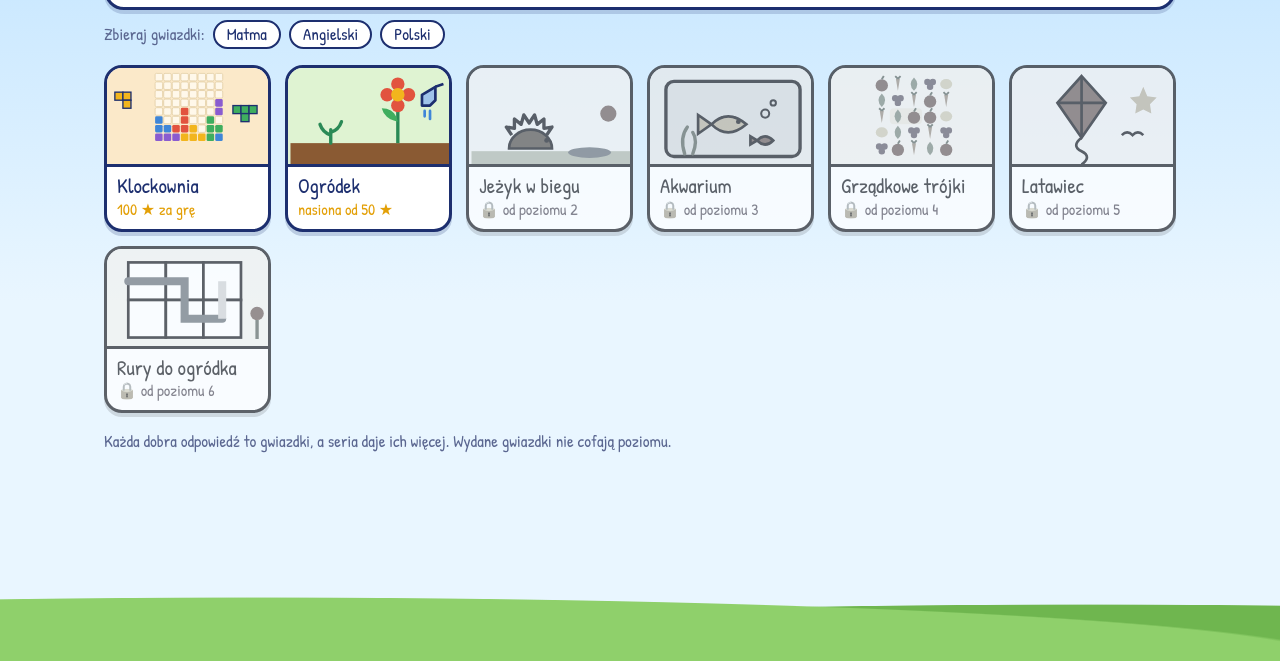
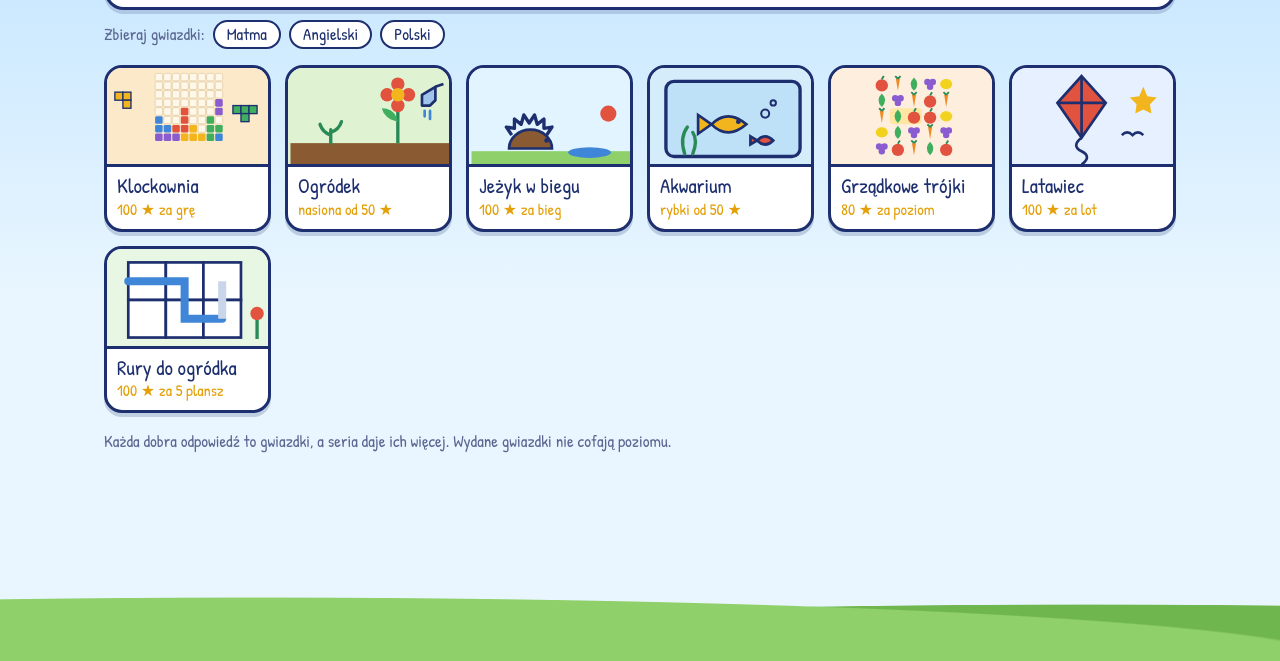
Before and after one commit to paduszynski/naukagry, a plain HTML site: page index.html in a window 1280 px wide. Shown: the part 139-800 px from the top of the page. Drawn offline with Linux system fonts and the light colour scheme.

Commit message:
Naukagry 1.1: wszystkie gry od poziomu 1, rybki od poziomu 1

```diff
--- a/games/akwarium.js
+++ b/games/akwarium.js
@@ -12,33 +12,33 @@
   var MAX_FISH = 20, MAX_DECO = 14;
 
   var FISH = [
-    { k: 'gupik', pl: 'gupik', en: 'guppy', lv: 3, price: 50, size: 0.6, shape: 'basic', body: '#a8dcf2', fin: '#f47fb0', pat: 'spots', tail: 'fan', speed: 1.2 },
-    { k: 'zlota', pl: 'złota rybka', en: 'goldfish', lv: 3, price: 60, size: 0.85, shape: 'basic', body: '#f6982a', fin: '#fbc75e', tail: 'double', b: 0.66, speed: 0.9 },
-    { k: 'neonek', pl: 'neonek', en: 'neon tetra', lv: 4, price: 70, size: 0.55, shape: 'basic', body: '#d9e2ee', fin: '#e8eef6', pat: 'neon', speed: 1.3, b: 0.48 },
-    { k: 'danio', pl: 'danio', en: 'zebrafish', lv: 5, price: 80, size: 0.6, shape: 'basic', body: '#f4e7b4', fin: '#f4e7b4', pat: 'hstripes', speed: 1.5, b: 0.45 },
-    { k: 'kirysek', pl: 'kirysek', en: 'catfish', lv: 6, price: 90, size: 0.7, shape: 'basic', body: '#cdb48c', fin: '#e2d2b0', pat: 'cat', speed: 0.8, zone: 'bottom', b: 0.55 },
-    { k: 'skalar', pl: 'skalar', en: 'angelfish', lv: 7, price: 110, size: 0.95, shape: 'angel', body: '#f3f1ea', fin: '#e8e2d2', pat: 'vstripes', speed: 0.7 },
-    { k: 'blazenek', pl: 'błazenek', en: 'clownfish', lv: 8, price: 120, size: 0.75, shape: 'basic', body: '#f67c1e', fin: '#f67c1e', pat: 'clown', speed: 1.0, b: 0.58 },
-    { k: 'bojownik', pl: 'bojownik', en: 'betta fish', lv: 9, price: 130, size: 0.8, shape: 'betta', body: '#4466dd', fin: '#c440b4', speed: 0.6, b: 0.45 },
-    { k: 'mieczyk', pl: 'mieczyk', en: 'swordtail', lv: 10, price: 140, size: 0.8, shape: 'sword', body: '#ea4b3a', fin: '#f08a5a', speed: 1.2, b: 0.48 },
-    { k: 'rozdymka', pl: 'rozdymka', en: 'pufferfish', lv: 11, price: 160, size: 0.8, shape: 'puffer', body: '#f3d56c', fin: '#f6e3a0', pat: 'pspots', speed: 0.6 },
-    { k: 'pokolec', pl: 'pokolec', en: 'blue tang', lv: 12, price: 180, size: 0.95, shape: 'basic', body: '#3d7fe2', fin: '#2f5fc0', pat: 'tang', tail: 'yellow', speed: 1.0, b: 0.66 },
-    { k: 'dyskowiec', pl: 'dyskowiec', en: 'discus', lv: 13, price: 200, size: 1.0, shape: 'disc', body: '#ec6b3a', fin: '#e85a3a', pat: 'waves', speed: 0.6 },
-    { k: 'konik', pl: 'konik morski', en: 'seahorse', lv: 14, price: 230, size: 0.95, shape: 'seahorse', body: '#f5b82a', fin: '#fbe08a', speed: 0.35, zone: 'mid' },
-    { k: 'plaszczka', pl: 'płaszczka', en: 'stingray', lv: 15, price: 260, size: 1.15, shape: 'ray', body: '#9d8cc6', fin: '#b8aade', speed: 0.6, zone: 'bottom' },
-    { k: 'teczanka', pl: 'tęczanka', en: 'rainbowfish', lv: 16, price: 300, size: 0.85, shape: 'basic', body: '#5aa0e8', fin: '#f6a23a', pat: 'rainbow', speed: 1.1, b: 0.55 }
+    { k: 'gupik', pl: 'gupik', en: 'guppy', lv: 1, price: 50, size: 0.6, shape: 'basic', body: '#a8dcf2', fin: '#f47fb0', pat: 'spots', tail: 'fan', speed: 1.2 },
+    { k: 'zlota', pl: 'złota rybka', en: 'goldfish', lv: 1, price: 60, size: 0.85, shape: 'basic', body: '#f6982a', fin: '#fbc75e', tail: 'double', b: 0.66, speed: 0.9 },
+    { k: 'neonek', pl: 'neonek', en: 'neon tetra', lv: 2, price: 70, size: 0.55, shape: 'basic', body: '#d9e2ee', fin: '#e8eef6', pat: 'neon', speed: 1.3, b: 0.48 },
+    { k: 'danio', pl: 'danio', en: 'zebrafish', lv: 3, price: 80, size: 0.6, shape: 'basic', body: '#f4e7b4', fin: '#f4e7b4', pat: 'hstripes', speed: 1.5, b: 0.45 },
+    { k: 'kirysek', pl: 'kirysek', en: 'catfish', lv: 4, price: 90, size: 0.7, shape: 'basic', body: '#cdb48c', fin: '#e2d2b0', pat: 'cat', speed: 0.8, zone: 'bottom', b: 0.55 },
+    { k: 'skalar', pl: 'skalar', en: 'angelfish', lv: 5, price: 110, size: 0.95, shape: 'angel', body: '#f3f1ea', fin: '#e8e2d2', pat: 'vstripes', speed: 0.7 },
+    { k: 'blazenek', pl: 'błazenek', en: 'clownfish', lv: 6, price: 120, size: 0.75, shape: 'basic', body: '#f67c1e', fin: '#f67c1e', pat: 'clown', speed: 1.0, b: 0.58 },
+    { k: 'bojownik', pl: 'bojownik', en: 'betta fish', lv: 7, price: 130, size: 0.8, shape: 'betta', body: '#4466dd', fin: '#c440b4', speed: 0.6, b: 0.45 },
+    { k: 'mieczyk', pl: 'mieczyk', en: 'swordtail', lv: 8, price: 140, size: 0.8, shape: 'sword', body: '#ea4b3a', fin: '#f08a5a', speed: 1.2, b: 0.48 },
+    { k: 'rozdymka', pl: 'rozdymka', en: 'pufferfish', lv: 9, price: 160, size: 0.8, shape: 'puffer', body: '#f3d56c', fin: '#f6e3a0', pat: 'pspots', speed: 0.6 },
+    { k: 'pokolec', pl: 'pokolec', en: 'blue tang', lv: 10, price: 180, size: 0.95, shape: 'basic', body: '#3d7fe2', fin: '#2f5fc0', pat: 'tang', tail: 'yellow', speed: 1.0, b: 0.66 },
+    { k: 'dyskowiec', pl: 'dyskowiec', en: 'discus', lv: 11, price: 200, size: 1.0, shape: 'disc', body: '#ec6b3a', fin: '#e85a3a', pat: 'waves', speed: 0.6 },
+    { k: 'konik', pl: 'konik morski', en: 'seahorse', lv: 12, price: 230, size: 0.95, shape: 'seahorse', body: '#f5b82a', fin: '#fbe08a', speed: 0.35, zone: 'mid' },
+    { k: 'plaszczka', pl: 'płaszczka', en: 'stingray', lv: 13, price: 260, size: 1.15, shape: 'ray', body: '#9d8cc6', fin: '#b8aade', speed: 0.6, zone: 'bottom' },
+    { k: 'teczanka', pl: 'tęczanka', en: 'rainbowfish', lv: 14, price: 300, size: 0.85, shape: 'basic', body: '#5aa0e8', fin: '#f6a23a', pat: 'rainbow', speed: 1.1, b: 0.55 }
   ];
   var DECOS = [
-    { k: 'kamyki', n: 'kamyki', lv: 3, price: 50, w: 46, h: 20 },
-    { k: 'roslinka', n: 'roślinka', lv: 3, price: 60, w: 34, h: 74 },
-    { k: 'muszla', n: 'muszla', lv: 4, price: 80, w: 34, h: 26 },
-    { k: 'koral', n: 'koralowiec', lv: 5, price: 100, w: 44, h: 52 },
-    { k: 'zamek', n: 'zamek', lv: 6, price: 200, w: 74, h: 82 },
-    { k: 'amfora', n: 'amfora', lv: 7, price: 120, w: 52, h: 30 },
-    { k: 'skrzynia', n: 'skrzynia skarbów', lv: 9, price: 250, w: 46, h: 36 }
+    { k: 'kamyki', n: 'kamyki', lv: 1, price: 50, w: 46, h: 20 },
+    { k: 'roslinka', n: 'roślinka', lv: 1, price: 60, w: 34, h: 74 },
+    { k: 'muszla', n: 'muszla', lv: 2, price: 80, w: 34, h: 26 },
+    { k: 'koral', n: 'koralowiec', lv: 3, price: 100, w: 44, h: 52 },
+    { k: 'zamek', n: 'zamek', lv: 4, price: 200, w: 74, h: 82 },
+    { k: 'amfora', n: 'amfora', lv: 5, price: 120, w: 52, h: 30 },
+    { k: 'skrzynia', n: 'skrzynia skarbów', lv: 7, price: 250, w: 46, h: 36 }
   ];
   var BGS = [
-    { k: 'zwykle', n: 'zwykła woda', lv: 3, price: 0, top: '#86ccf2', bot: '#2c74c2', sand: '#f2dca0' },
+    { k: 'zwykle', n: 'zwykła woda', lv: 1, price: 0, top: '#86ccf2', bot: '#2c74c2', sand: '#f2dca0' },
     { k: 'rafa', n: 'rafa koralowa', lv: 5, price: 150, top: '#86dcf0', bot: '#2483b4', sand: '#f6e1b0' },
     { k: 'jezioro', n: 'jezioro', lv: 10, price: 200, top: '#a6d6b0', bot: '#357a68', sand: '#ccb68a' },
     { k: 'statek', n: 'zatopiony statek', lv: 15, price: 300, top: '#74b4e2', bot: '#1d4b8a', sand: '#e6cf98' }
--- a/index.html
+++ b/index.html
@@ -4,7 +4,7 @@
 <meta charset="utf-8">
 <meta name="viewport" content="width=device-width, initial-scale=1, viewport-fit=cover, user-scalable=no">
 <title>Gry za gwiazdki</title>
-<meta name="version" content="1.0">
+<meta name="version" content="1.1">
 <meta name="description" content="Gry dla dzieci za gwiazdki zdobyte w Matmie, Angielskim i Polskim.">
 <meta name="theme-color" content="#3f86d8">
 <link rel="manifest" href="manifest.webmanifest">
@@ -106,7 +106,7 @@ h1{margin:0;font-weight:400;font-size:2.1rem;line-height:1}
 <div id="hub">
   <div class="wrap hub-top">
     <div class="title-row">
-      <h1>Gry za gwiazdki <span class="ver" title="Wersja 1.0">1.0</span></h1>
+      <h1>Gry za gwiazdki <span class="ver" title="Wersja 1.1">1.1</span></h1>
     </div>
     <div class="wallet" id="wallet" aria-live="polite">
       <div class="bal"><span>★</span> <b id="w-bal" style="font-weight:400">0</b></div>
@@ -151,11 +151,11 @@ var GAMES = [
     })() },
   { id: 'ogrodek', name: 'Ogródek', unlock: 1, price: 'nasiona od 50 ★', bg: '#dff3d2',
     pic: '<rect x="0" y="56" width="120" height="16" fill="#8a5a33"/><path d="M30 56 v-10 M30 50 q-6 -2 -8 -8 M30 48 q6 -2 8 -8" fill="none" stroke="#2a8a56" stroke-width="2.5" stroke-linecap="round"/><path d="M80 56 v-30" stroke="#2a8a56" stroke-width="2.5"/><path d="M80 40 q-10 -2 -12 -10 q10 0 12 10 z" fill="#3fae5f"/><circle cx="80" cy="12" r="5" fill="#e2533f"/><circle cx="88" cy="20" r="5" fill="#e2533f"/><circle cx="72" cy="20" r="5" fill="#e2533f"/><circle cx="80" cy="28" r="5" fill="#e2533f"/><circle cx="80" cy="20" r="5" fill="#f2b51d"/><path d="M98 20 l10 -6 v10 l-4 4 h-6 z M108 14 l6 -2" fill="#9fc3ea" stroke="#1d2f6f" stroke-width="2" stroke-linejoin="round"/><path d="M100 32 v4 M104 32 v6" stroke="#3f86d8" stroke-width="2" stroke-linecap="round"/>' },
-  { id: 'jezyk', name: 'Jeżyk w biegu', unlock: 2, price: '100 ★ za bieg', bg: '#e2f4ff',
+  { id: 'jezyk', name: 'Jeżyk w biegu', unlock: 1, price: '100 ★ za bieg', bg: '#e2f4ff',
     pic: '<rect x="0" y="62" width="120" height="10" fill="#8fd06b"/><ellipse cx="88" cy="63" rx="16" ry="4" fill="#3f86d8"/><path d="M28 60 a16 14 0 0 1 32 0 z" fill="#8a5a33" stroke="#1d2f6f" stroke-width="2"/><path d="M30 50 l-4 -6 l6 1 l0 -7 l5 4 l2 -7 l4 6 l4 -6 l2 7 l5 -4 l0 7 l6 -1 l-4 6" fill="none" stroke="#1d2f6f" stroke-width="2.5" stroke-linejoin="round"/><circle cx="56" cy="54" r="1.8" fill="#1d2f6f"/><circle cx="102" cy="34" r="6" fill="#e2533f"/>' },
-  { id: 'akwarium', name: 'Akwarium', unlock: 3, price: 'rybki od 50 ★', bg: '#d5ecfb',
+  { id: 'akwarium', name: 'Akwarium', unlock: 1, price: 'rybki od 50 ★', bg: '#d5ecfb',
     pic: '<rect x="10" y="10" width="100" height="56" rx="6" fill="#bfe1f7" stroke="#1d2f6f" stroke-width="2.5"/><path d="M44 42 q12 -12 26 0 q-14 12 -26 0 z M44 42 l-10 -7 v14 z" fill="#f2b51d" stroke="#1d2f6f" stroke-width="2"/><circle cx="64" cy="40" r="1.8" fill="#1d2f6f"/><path d="M78 54 q6 -6 12 0 q-6 6 -12 0 z M78 54 l-5 -3 v6 z" fill="#e2533f" stroke="#1d2f6f" stroke-width="2"/><circle cx="84" cy="34" r="3" fill="none" stroke="#1d2f6f" stroke-width="1.5"/><circle cx="90" cy="26" r="2" fill="none" stroke="#1d2f6f" stroke-width="1.5"/><path d="M24 64 q-4 -12 2 -20 M30 64 q4 -10 0 -16" fill="none" stroke="#2a8a56" stroke-width="2.5" stroke-linecap="round"/>' },
-  { id: 'trojki', name: 'Grządkowe trójki', unlock: 4, price: '80 ★ za poziom', bg: '#fdeedd',
+  { id: 'trojki', name: 'Grządkowe trójki', unlock: 1, price: '80 ★ za poziom', bg: '#fdeedd',
     pic: (function () {
       var g = ['rcgpb','gpcrc','cgrrb','bgpcp','prcgr'], s = '', ox = 30, oy = 6, cell = 12;
       var sh = {
@@ -169,9 +169,9 @@ var GAMES = [
       for (var r = 0; r < 5; r++) for (var c = 0; c < 5; c++) s += sh[g[r][c]](ox + c * cell + cell / 2, oy + r * cell + cell / 2);
       return s;
     })() },
-  { id: 'latawiec', name: 'Latawiec', unlock: 5, price: '100 ★ za lot', bg: '#e6f0ff',
+  { id: 'latawiec', name: 'Latawiec', unlock: 1, price: '100 ★ za lot', bg: '#e6f0ff',
     pic: '<path d="M50 6 l18 20 l-18 26 l-18 -26 z" fill="#e2533f" stroke="#1d2f6f" stroke-width="2"/><path d="M50 6 v46 M32 26 h36" stroke="#1d2f6f" stroke-width="2"/><path d="M50 52 q-8 6 0 10 q8 4 0 10" fill="none" stroke="#1d2f6f" stroke-width="2"/><path d="M96 14 l3 7 l7 1 l-5 5 l1 7 l-6 -3 l-6 3 l1 -7 l-5 -5 l7 -1 z" fill="#f2b51d"/><path d="M80 50 q4 -4 8 0 q4 -4 8 0" fill="none" stroke="#1d2f6f" stroke-width="2"/>' },
-  { id: 'rury', name: 'Rury do ogródka', unlock: 6, price: '100 ★ za 5 plansz', bg: '#e8f6e4',
+  { id: 'rury', name: 'Rury do ogródka', unlock: 1, price: '100 ★ za 5 plansz', bg: '#e8f6e4',
     pic: '<g fill="#fff" stroke="#1d2f6f" stroke-width="2"><rect x="14" y="10" width="28" height="28"/><rect x="42" y="10" width="28" height="28"/><rect x="70" y="10" width="28" height="28"/><rect x="14" y="38" width="28" height="28"/><rect x="42" y="38" width="28" height="28"/><rect x="70" y="38" width="28" height="28"/></g><path d="M14 24 h42 v28 h28" fill="none" stroke="#3f86d8" stroke-width="6" stroke-linecap="round"/><path d="M84 52 v-28" stroke="#c9d6ea" stroke-width="6"/><circle cx="110" cy="48" r="5" fill="#e2533f"/><path d="M110 53 v14" stroke="#2a8a56" stroke-width="2.5"/>' }
 ];
 </script>
--- a/skarbonka.js
+++ b/skarbonka.js
@@ -6,22 +6,16 @@
  */
 (function () {
   'use strict';
-  var SKARBONKA_VERSION = '1.1';
+  var SKARBONKA_VERSION = '1.2';
   var KEY = 'skarbonka.v1';
   var BASE = 300, GROW = 1.1;
   var GIFT_EVERY = 5, GIFT = 100;
   var LOG_MAX = 60;
   var GAMES_URL = '/naukagry/';
 
-  // games unlocked by level (shown in the level-up overlay and used by the hub)
-  var UNLOCKS = {
-    1: ['Klockownia', 'Ogródek'],
-    2: ['Jeżyk w biegu'],
-    3: ['Akwarium'],
-    4: ['Grządkowe trójki'],
-    5: ['Latawiec'],
-    6: ['Rury do ogródka']
-  };
+  // games unlocked by level (shown in the level-up overlay)
+  // all games are open from level 1 (Pawel, 2026-11-15); add { level: [names] } here to gate a new one
+  var UNLOCKS = {};
 
   function today() {
     var d = new Date();
--- a/sw.js
+++ b/sw.js
@@ -1,5 +1,5 @@
 // Naukagry service worker: works offline, always tries the network first for the app itself.
-const CACHE = 'naukagry-1.0';
+const CACHE = 'naukagry-1.1';
 const ASSETS = ['./', './index.html', './skarbonka.js', './manifest.webmanifest',
   './games/klocki.js', './games/ogrodek.js', './games/jezyk.js', './games/akwarium.js',
   './games/trojki.js', './games/latawiec.js', './games/rury.js',
```
